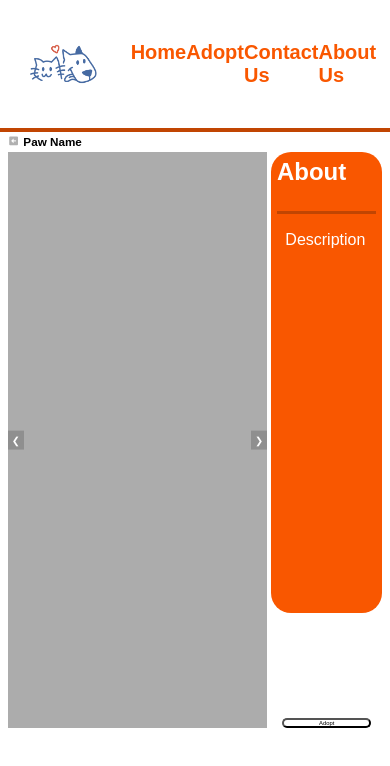
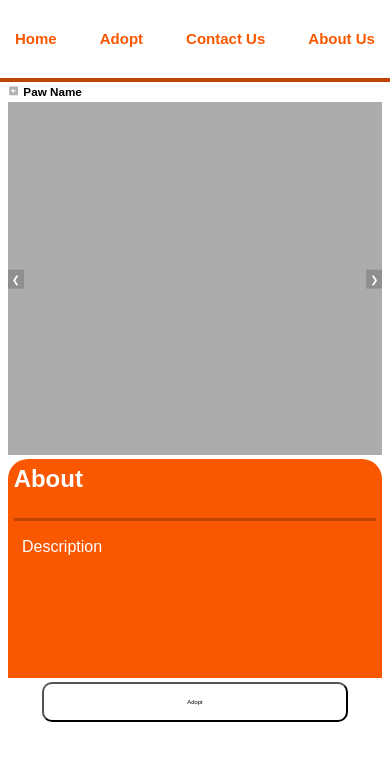
Before and after one commit to ImSeanSean/HappyTails, a plain HTML site: page adopt/paw/paw.html in a window 390 px wide. Drawn offline with nearby package versions, Linux system fonts and the light colour scheme.

Commit message:
Responsiveness

```diff
--- a/adopt/adopt.css
+++ b/adopt/adopt.css
@@ -155,17 +155,17 @@ hr{
     text-overflow: ellipsis;
 }
 .adoption-card h2{
-    font-size: 1.5vw;
+    font-size: 25px;
 }
 .adoption-card p{
-    font-size: 1.1vw;
+    font-size: 18px;
 }
 .adoption-card .description{
     height: calc(50%);
     overflow: hidden;
 }
 .adoption-card .description p{
-    font-size: 0.9vw;
+    font-size: 13px;
 }
 /*Footer*/
 footer{
@@ -185,3 +185,81 @@ footer .logo{
 footer .logo img{
     height: 10vh;
 }
+/*Media Query*/
+@media only screen and (max-width: 880px) {
+    section .hero .left{
+        margin: auto;
+        display: flex;
+        flex-direction: column;
+        gap: 5vh;
+    }
+    section .hero .left p{
+        font-size: 15px;
+    }
+    section .hero .left a{
+        width: 70%;
+        align-self: center;
+        justify-content: center;
+        display: flex;
+    }
+    section .hero .left button{
+        font-size: 15px;
+    }
+    section .hero .right{
+        display: none;
+    }
+    section .adoption .adoption-list{
+        grid-template-columns: 1fr;
+    }
+    section .adoption .adoption-list .adoption-card{
+        width: 80vw;
+    }
+}
+@media only screen and (max-width: 600px) {
+    nav{
+        width: auto;
+        font-size: 15px;
+        padding: 5px 15px;
+    }
+    nav a{
+        display: none;
+    }
+    nav ul a{
+        display: block;
+    }
+    section .left .contact-box ul{
+        padding: 0;
+        margin-bottom: 20px;
+    }
+    section .left .contact-box ul li label, i{
+        font-size: 20px;
+    }
+    section .left .contact-box h2{
+        font-size: 40px !important;
+    }
+
+}
+@media only screen and (max-width: 600px) {
+    section .hero .left p{
+        display: none;
+    }
+    section .hero .left a, button{
+        width: 100%;
+    }
+    section .adoption .adoption-list .adoption-card{
+        display: flex;
+        flex-direction: column;
+    }
+    section .adoption .adoption-list .adoption-card .img{
+        height: 70%;
+        display: flex;
+        justify-content: center;
+    }
+    section .adoption .adoption-list .adoption-card .details{
+        display: flex;
+        justify-content: center;
+    }
+    section .adoption .adoption-list .adoption-card .middle, .description{
+        display: none;
+    }
+}
--- a/adopt/paw/paw.css
+++ b/adopt/paw/paw.css
@@ -202,3 +202,60 @@ section {
 .tab button:hover {
     background-color: gainsboro;
 }
+
+.mobile-button{
+    display: none;
+}
+/*Media Query*/
+@media only screen and (max-width: 800px) {
+    section .information .group{
+        display: flex;
+        flex-direction: column;
+    }
+    section .information .group .slideshow{
+        height: 110vh;
+    }
+    section .information .group .tab{
+        display: block;
+    }
+    section .information .group .tab button{
+        display: none;
+    }
+    section .information .group .tab .details{
+        height: 50vh
+    }
+    .mobile-button{
+        cursor: pointer;
+        background-color: white;
+        border-radius: 10px;
+        font-size: 1.5vw;
+        width: 80%;
+        padding: 15px;
+        display: block;
+        margin: auto;
+    }
+}
+@media only screen and (max-width: 600px) {
+    nav{
+        width: auto;
+        font-size: 15px;
+        padding: 5px 15px;
+    }
+    nav a{
+        display: none;
+    }
+    nav ul a{
+        display: block;
+    }
+    section .left .contact-box ul{
+        padding: 0;
+        margin-bottom: 20px;
+    }
+    section .left .contact-box ul li label, i{
+        font-size: 20px;
+    }
+    section .left .contact-box h2{
+        font-size: 40px !important;
+    }
+
+}
--- a/adopt/paw/paw.html
+++ b/adopt/paw/paw.html
@@ -43,6 +43,7 @@
                     <button onclick="navigateToPaws()">Adopt</button>
                 </div>
             </div>
+            <button class="mobile-button" onclick="navigateToPaws()">Adopt</button>
         </div>
     </section>
     <script src="paw.js"></script>
--- a/adopt/paw/paw.js
+++ b/adopt/paw/paw.js
@@ -13,14 +13,12 @@ function initializeSlider(){
     }
 }
 function showslide(index){
-    console.log(index)
     if(index >= slides.length){
         slideIndex = 0;
     }
     else if(index < 0){
         slideIndex = slides.length - 1;
     }
-
     slides.forEach(slide => {
         slide.classList.remove("displaySlide");
     });
```
Also changed, not shown: adopt/adopt.js (+1 -10 lines), contact/contact.html (+6 -1 lines).
